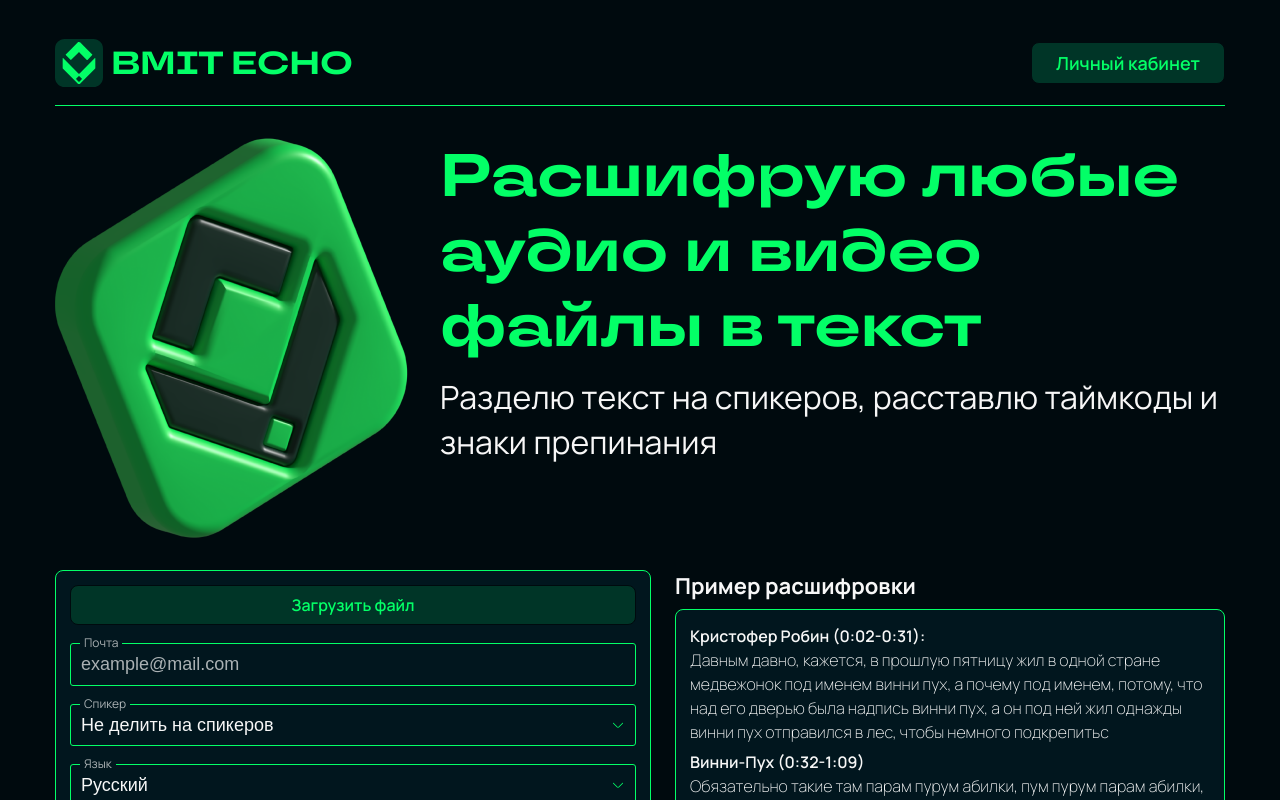
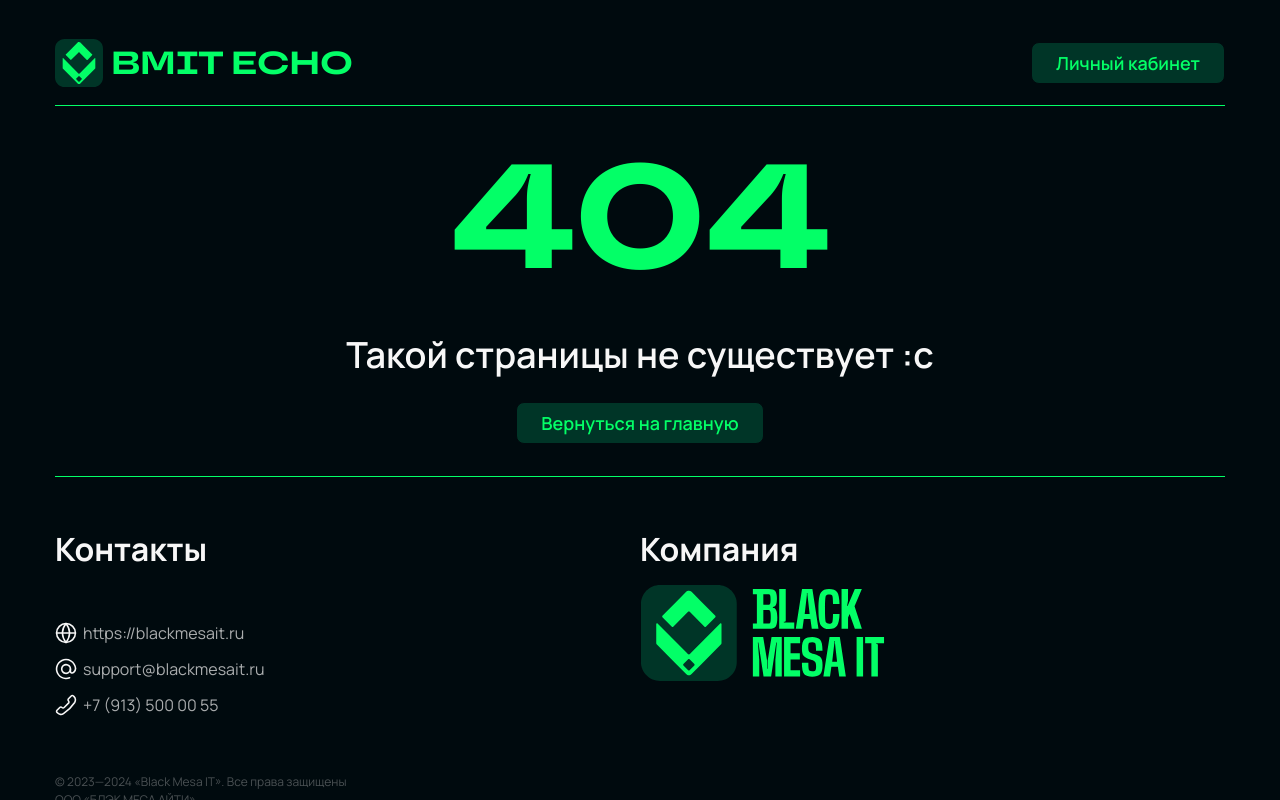
Before and after one commit to Rilpack/project-echo, a React (Vite) app: page /404 in a window 1280 px wide. Before the commit this address led to /. Shown: the top 800 px of the page. Built offline with nearby package versions, Linux system fonts and the light colour scheme.

Commit message:
Сверстал страницу 404.

```diff
--- a/src/assets/styles/containers.scss
+++ b/src/assets/styles/containers.scss
@@ -4,10 +4,10 @@
 .container_layout {
   display: flex;
   align-items: center;
+  justify-content: space-between;
   flex-direction: column;
-  height: 100%;
   margin: 20px 55px 0px 55px;
-
+  min-height: 98vh;
   border-radius: 10px;
 }
 
@@ -42,6 +42,8 @@
   flex-direction: column;
   width: 100%;
   max-width: 1200px;
+  flex: 1;
+  height: 100%;
 }
 
 // containers
--- a/src/index.css
+++ b/src/index.css
@@ -1,10 +1,9 @@
 :root {
   font-family: 'Manrope', sans-serif;
   line-height: 1.5;
-
   background-color: #000a0e;
   color: #f7f7f7;
-
+  flex: 1;
   font-synthesis: none;
   text-rendering: optimizeLegibility;
   -webkit-font-smoothing: antialiased;
--- /dev/null
+++ b/src/pages/ErrorPage/ErrorPage.module.scss
@@ -0,0 +1,17 @@
+@import '@/assets/styles/_variables';
+@import '@/assets/styles/containers';
+@import '@/assets/styles/elements';
+@import '@/assets/styles/texts';
+
+.h1_text {
+  font-size: 148px;
+  color: $title-color;
+  font-family: 'TravelsNext', sans-serif;
+}
+
+.p_text {
+  @include p-text;
+  font-weight: 600;
+  font-size: 36px;
+  margin-bottom: 20px;
+}
--- /dev/null
+++ b/src/pages/ErrorPage/ErrorPage.tsx
@@ -0,0 +1,15 @@
+import { useNavigate } from 'react-router-dom';
+import { Button } from '../../components/Buttons/Button/Button'
+import styles from './ErrorPage.module.scss'
+
+export const ErrorPage = () => {
+  const navigate = useNavigate();
+
+  return (
+    <div className={styles.block_page_container}>
+      <h1 className={styles.h1_text}>404</h1>
+      <p className={styles.p_text}>Такой страницы не существует :с</p>
+      <Button onClick={() => navigate('/')} text='Вернуться на главную'></Button>
+    </div>
+  )
+}
--- /dev/null
+++ b/src/pages/Lk/Lk.module.scss
@@ -0,0 +1,4 @@
+@import '@/assets/styles/_variables';
+@import '@/assets/styles/containers';
+@import '@/assets/styles/elements';
+@import '@/assets/styles/texts';
--- a/src/pages/Lk/Lk.tsx
+++ b/src/pages/Lk/Lk.tsx
@@ -1,6 +1,8 @@
+import styles from './Lk.module.scss'
+
 export const Lk = () => {
   return (
-    <div>
+    <div className={styles.block_page_container}>
       <h3>Личный кабинет!</h3>
     </div>
   )
```
Also changed, not shown: src/routes/sections.tsx (+6 -1 lines).
